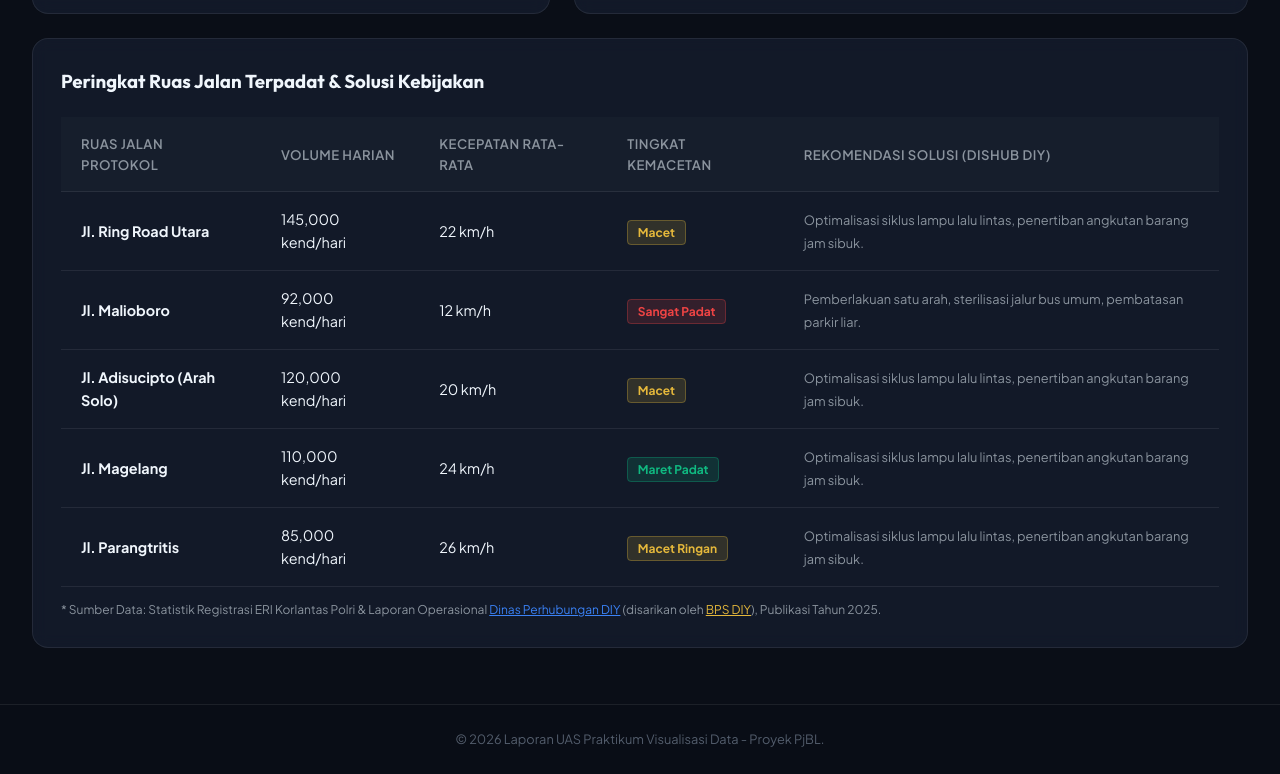
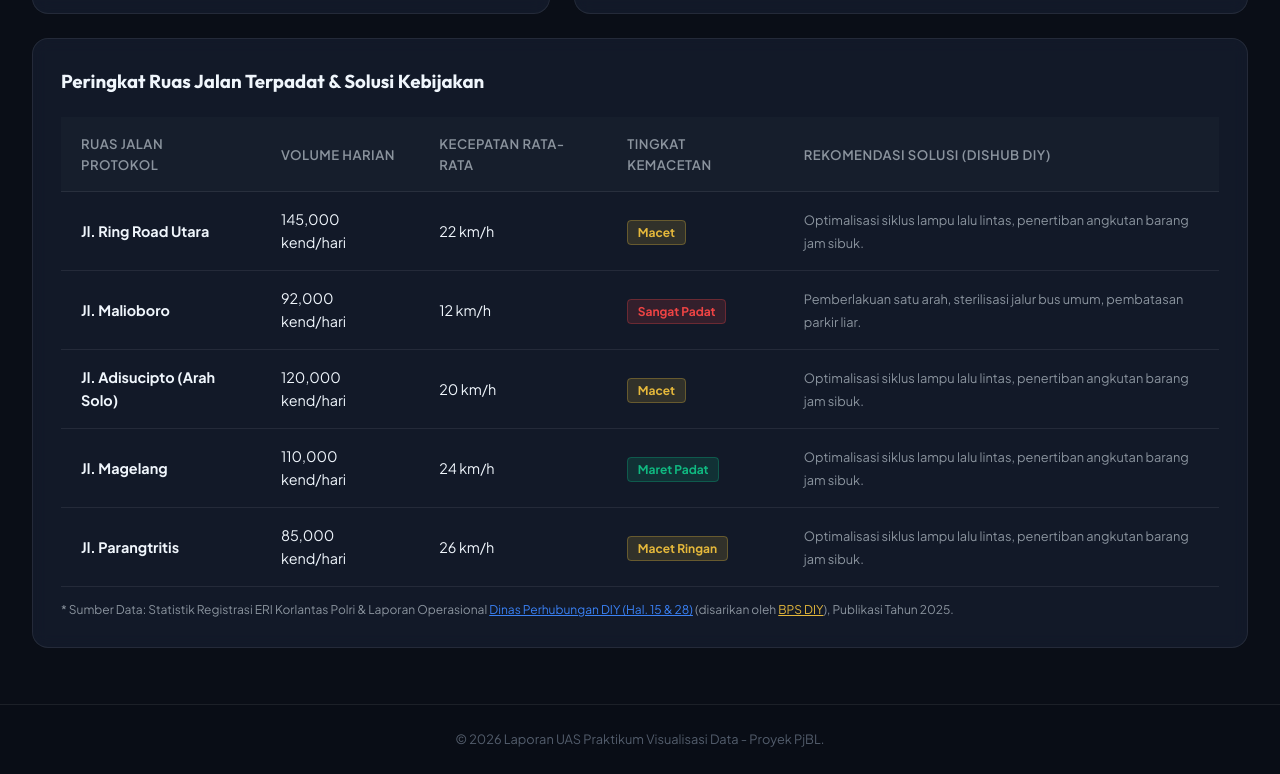
Before and after one commit to Emzyjeppp/pjbl-visdata-dashboard, a website: page index.html in a window 1280 px wide. Shown: the part 1227-2001 px from the top of the page. Drawn offline with nearby package versions, Linux system fonts and the light colour scheme.

Commit message:
feat: add explicit (Hal. 15) and (Hal. 28) page labels directly to all PDF links in index.html

```diff
--- a/index.html
+++ b/index.html
@@ -619,7 +619,7 @@
                   href="Transportasi-Dalam-Angka-2025.pdf#page=15"
                   target="_blank"
                   style="color: var(--accent-blue); text-decoration: underline"
-                  >Dinas Perhubungan DIY</a
+                  >Dinas Perhubungan DIY (Hal. 15 & 28)</a
                 >
                 (disarikan oleh
                 <a
```
